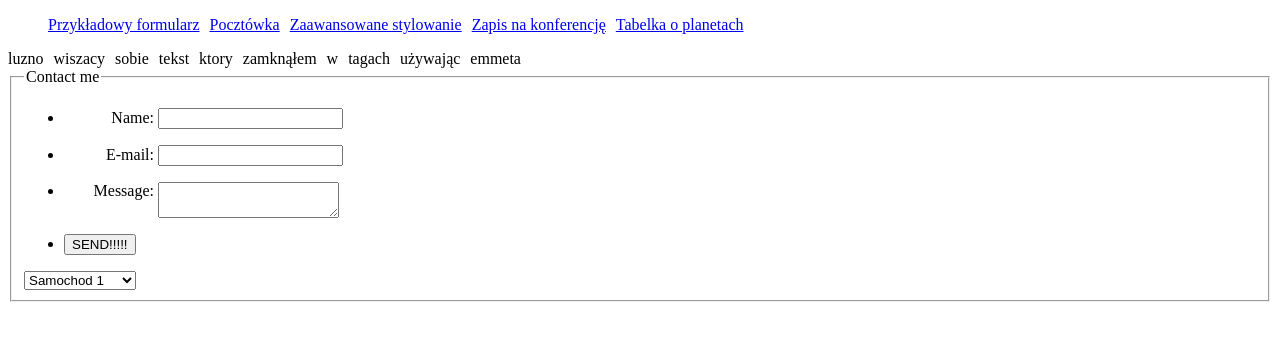
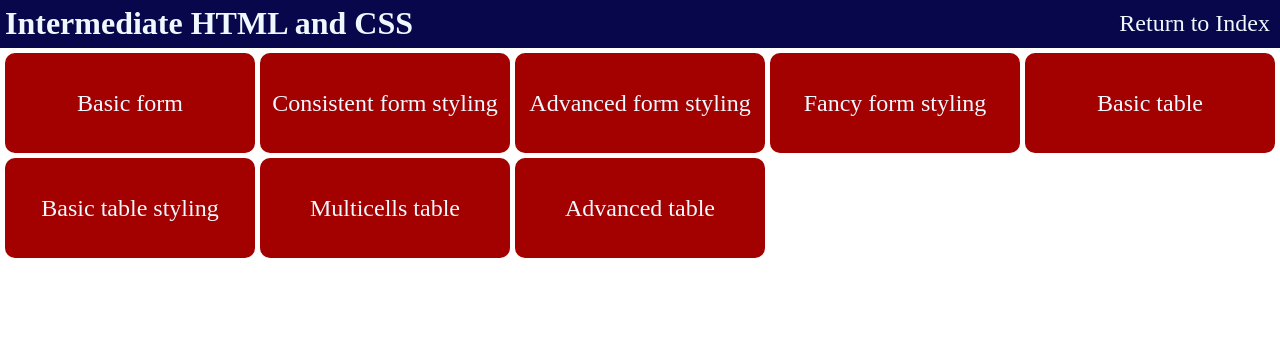
Before and after one commit to MarcinSkic/intermediate-html-and-css, a plain HTML site: page index.html in a window 1280 px wide. Drawn offline with Linux system fonts and the light colour scheme.

Commit message:
Update styling to new standard

```diff
--- /dev/null
+++ b/css/indexDesign.css
@@ -0,0 +1,50 @@
+h1 {
+    background-color: #08074b;
+}
+
+a.return-to-menu {
+    background-color: #08074b;
+}
+
+a.return-to-menu:hover {
+    background-color: #06052b;
+}
+
+nav > ul {
+    margin: 5px;
+    padding: 0px;
+
+    display: grid;
+    grid-template-columns: repeat(auto-fill,minmax(250px,1fr));
+    grid-auto-rows: 100px;
+    gap: 5px;
+}
+
+
+
+nav li {
+    list-style: none;
+    background-color: #a30000;
+    border-radius: 10px;
+    padding: 5px;
+}
+
+nav li:hover {
+    background-color: #7a0e0e;
+}
+
+nav a {
+    display: flex;
+    align-items: center;
+    justify-content: center;
+
+    height: 100%;
+
+    text-align: center;
+    font-size: 1.5rem;
+}
+
+nav *:any-link {
+    text-decoration: none;
+    color: aliceblue;
+}
--- /dev/null
+++ b/css/stapleDesign.css
@@ -0,0 +1,69 @@
+body {
+    margin: 0;
+    padding: 0;
+    height: 100vh;
+}
+
+header{
+    position: relative;
+    background-color: #1f3270;
+}
+
+h1 {
+    margin: 0;
+    padding: 5px 5px;
+    height: 3rem;
+    box-sizing: border-box;
+
+    color: aliceblue;
+
+}
+
+main {
+    height: calc(100vh - 3rem);
+    display: flex;
+    flex-direction: column;
+    align-items: center;
+    justify-content: center;
+}
+
+main.justify-start {
+    height: initial;
+}
+
+footer {
+    text-align: center;
+    color: aliceblue;
+
+    background-color: #18285f;
+    margin-top: 10px;
+    padding: 10px 0;
+}
+
+:any-link {
+    color: inherit;
+    text-decoration: none;
+}
+
+.return-to-menu {
+    font-size: 1.5rem;
+
+    color: aliceblue;
+    background-color: #1f3270;
+
+    padding: 10px;
+
+    z-index: 10;
+    position: absolute;
+    top: 0px;
+    right: 0px;
+    text-decoration: none;
+}
+
+.return-to-menu:hover{
+    background-color: #18285f;
+}
+
+.return-to-menu:active{
+    background-color: #344681;
+}
--- a/index.html
+++ b/index.html
@@ -4,6 +4,8 @@
     <meta charset="UTF-8">
     <meta http-equiv="X-UA-Compatible" content="IE=edge">
     <meta name="viewport" content="width=device-width, initial-scale=1.0">
+    <link rel="stylesheet" href="css/stapleDesign.css">
+    <link rel="stylesheet" href="css/indexDesign.css">
     <title>Document</title>
     <style>
         form li + li {
@@ -22,64 +24,21 @@
 </head>
 <body>
     <header>
-        <nav>
-            <ul style='display: flex; gap:10px; list-style: none;'>
-                <li><a href="pages/exampleForm.html">Przykładowy formularz</a></li>
-                <li><a href="pages/postcard.html">Pocztówka</a></li>
-                <li><a href="pages/advancedFormStyling.html">Zaawansowane stylowanie</a></li>
-                <li><a href="pages/speakerSubmission.html">Zapis na konferencję</a></li>
-                <li><a href="pages/planet-data.html">Tabelka o planetach</a></li>
-            </ul>
-        </nav>
+        <h1>Intermediate HTML and CSS</h1>
     </header>
-    <div style='display: flex; gap:10px'>
-        <span>luzno</span>
-        <span>wiszacy</span>
-        <span>sobie</span>
-        <span>tekst</span>
-        <span>ktory</span>
-        <span>zamknąłem</span>
-        <span>w</span>
-        <span>tagach</span>
-        <span>używając</span>
-        <span>emmeta</span>
-    </div>
-    <form action="/my-handling-form-page" method="post">
-        <fieldset>
-            <legend>Contact me</legend>
-            <ul>
-                <li>
-                <label for="name">Name:</label>
-                <input type="text" id="name" name="user_name">
-                </li>
-                <li>
-                <label for="mail">E-mail:</label>
-                <input type="email" id="mail" name="user_email">
-                </li>
-                <li>
-                <label for="msg">Message:</label>
-                <textarea id="msg" name="user_message"></textarea>
-                </li>
-                <li><button type="submit">SEND!!!!!</button></li>
-            </ul>
-            <select name="asd">
-                <optgroup label="Samochody">
-                    <option value="samochod 1">Samochod 1</option>
-                    <option value="samochod 2">Samochod 2</option>
-                    <option value="samochod 3">Samochod 3</option>
-                    <option value="samochod 4">Samochod 4</option>
-                    <option value="samochod 5">Samochod 5</option>
-                </optgroup>
-                <optgroup label="hajo">
-                    <option value="Jeden"></option>
-                    <option value="Dwa"></option>
-                    <option value="Trzy"></option>
-                    <option value="Cztery">Cz</option>
-                    <option value="Pięć">Pc</option>
-                </optgroup>
-            </select>
-        </fieldset>
-    </form>
+    <a href="index.html" class="return-to-menu">Return to Index</a>
+    <nav>
+        <ul>
+            <li><a href="pages/exampleForm.html">Basic form</a></li>
+            <li><a href="pages/speakerSubmission.html">Consistent form styling</a></li>
+            <li><a href="pages/advancedFormStyling.html">Advanced form styling</a></li>
+            <li><a href="pages/postcard.html">Fancy form styling</a></li>
+            <li><a href="pages/spending-record.html">Basic table</a></li>
+            <li><a href="pages/timetable.html">Basic table styling</a></li>
+            <li><a href="pages/animals-table.html">Multicells table</a></li>
+            <li><a href="pages/planet-data.html">Advanced table</a></li>
+        </ul>
+    </nav>
 </body>
 </html>
 <!-- emmet abbreviation $ - numbers * - take each line and create tag for it nav>ul.nav>li.nav-item$*>a -->
```
Also changed, not shown: pages/advancedFormStyling.html (+7 -0 lines), pages/animals-table.html (+6 -0 lines), pages/exampleForm.html (+8 -1 lines), pages/planet-data.html (+7 -0 lines), pages/postcard.html (+11 -9 lines), pages/spending-record.html (+6 -0 lines), pages/timetable.html (+6 -1 lines).
